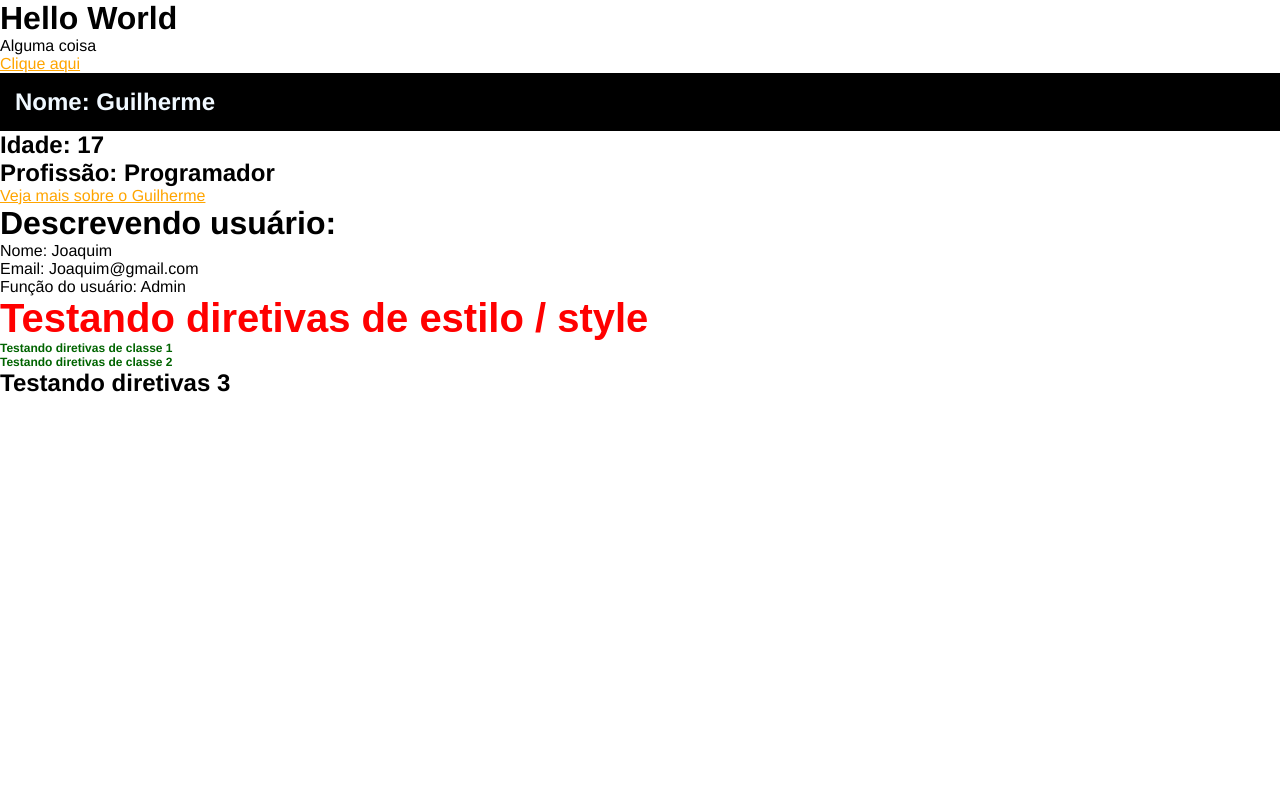
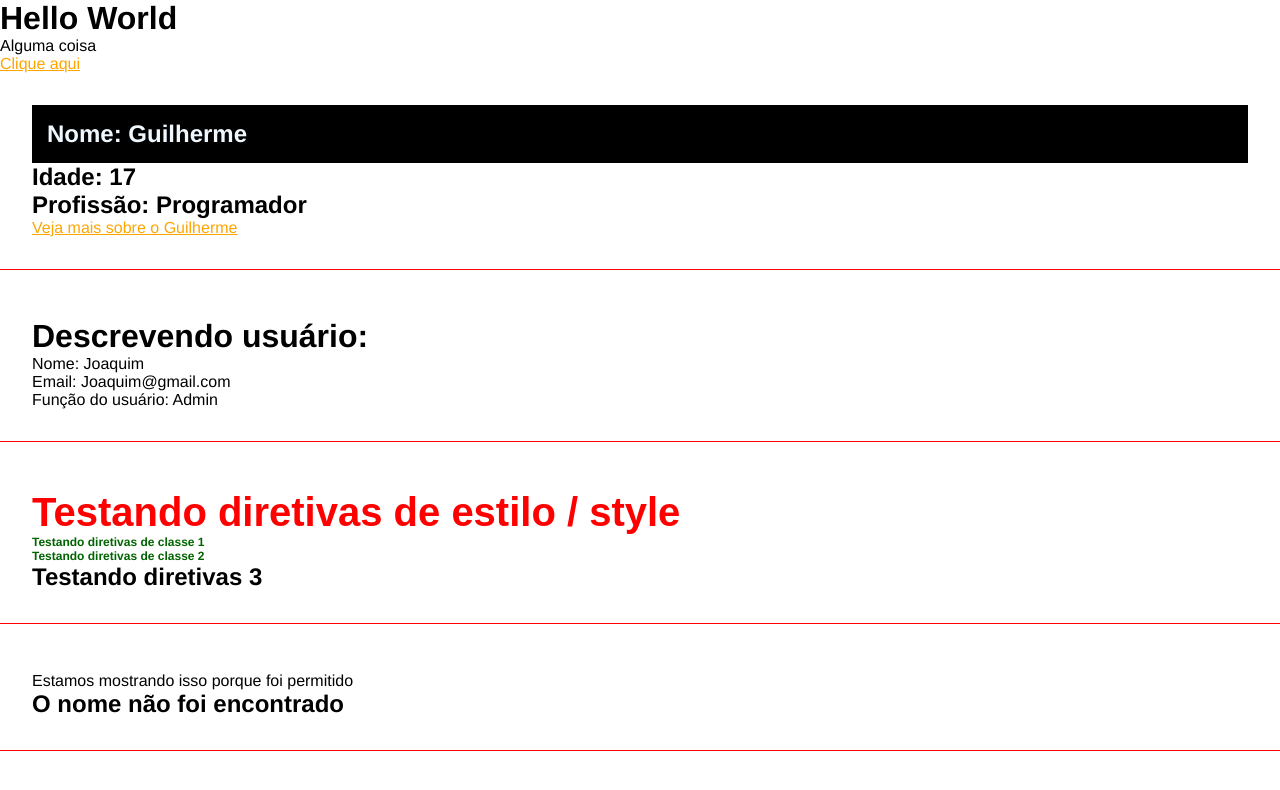
Before and after one commit to GuilhermeBerssanette/PrimeiroRepoAngular, an Angular app: page / in a window 1280 px wide. Shown: the top 790 px of the page. Built offline with nearby package versions, Linux system fonts and the light colour scheme.

Commit message:
Utilizando Condicional

```diff
--- a/src/app/app.component.html
+++ b/src/app/app.component.html
@@ -7,3 +7,4 @@
 <app-first-component> </app-first-component>
 <app-parent-component [name]="userName" [userData]="userData"> </app-parent-component>
 <app-directives-component> </app-directives-component>
+<app-if-component> </app-if-component>
--- a/src/app/app.component.ts
+++ b/src/app/app.component.ts
@@ -3,14 +3,14 @@ import { RouterOutlet } from '@angular/router';
 import { FirstComponentComponent } from "./components/first-component/first-component.component";
 import { ParentComponentComponent } from "./components/parentdata-component/parent-component.component";
 import { DirectivesComponentComponent } from "./components/directives-component/directives-component.component";
-
+import { IFComponentComponent } from "./components/if-component/if-component.component";
 
 @Component({
     selector: 'app-root',
     standalone: true,
     templateUrl: './app.component.html',
     styleUrl: './app.component.css',
-    imports: [RouterOutlet, FirstComponentComponent, ParentComponentComponent, DirectivesComponentComponent ]
+    imports: [RouterOutlet, FirstComponentComponent, ParentComponentComponent, DirectivesComponentComponent, IFComponentComponent ]
 
 })
 export class AppComponent {
--- a/src/app/components/directives-component/directives-component.component.html
+++ b/src/app/components/directives-component/directives-component.component.html
@@ -1,6 +1,8 @@
+<div class="class">
     <h2 [ngStyle]="{ 'font-size': size + 'px', 'font-family': font, color: color  }" >
         Testando diretivas de estilo / style
     </h2>
     <h2 [ngClass]="classes"> Testando diretivas de classe 1 </h2>
     <h2 [ngClass]="classes"> Testando diretivas de classe 2 </h2>
     <h2 [ngClass]="underline"> Testando diretivas 3 </h2>
+</div>
--- a/src/app/components/first-component/first-component.component.html
+++ b/src/app/components/first-component/first-component.component.html
@@ -1,6 +1,7 @@
-<h2 class="title">Nome: {{name}}</h2>
-<h2>Idade: {{age}}</h2>
-<h2>Profissão: {{job}}</h2>
-<div>
+<div class="class">
+    <h2 class="title">Nome: {{name}}</h2>
+    <h2>Idade: {{age}}</h2>
+    <h2>Profissão: {{job}}</h2>
+
     <a href="#">Veja mais sobre o Guilherme</a>
 </div>
--- /dev/null
+++ b/src/app/components/if-component/if-component.component.html
@@ -0,0 +1,10 @@
+<div class="class">
+    <div *ngIf="canShow"> Estamos mostrando isso porque foi permitido</div>
+    <h2 *ngIf="name === 'Guilherme'; else nameNotFound "> O nome é Guilherme </h2>
+    <ng-template #nameNotFound>
+        <div>
+            <h2> O nome não foi encontrado</h2>
+        </div>
+
+    </ng-template>
+</div>
--- /dev/null
+++ b/src/app/components/if-component/if-component.component.ts
@@ -0,0 +1,21 @@
+import { NgTemplateOutlet } from '@angular/common';
+import { NgIf } from '@angular/common';
+import { Component, OnInit } from '@angular/core';
+
+@Component({
+  selector: 'app-if-component',
+  standalone: true,
+  imports: [NgIf],
+  templateUrl: './if-component.component.html',
+  styleUrl: './if-component.component.css'
+})
+export class IFComponentComponent implements OnInit {
+  canShow: boolean = true
+  name = "João";
+
+  constructor() {}
+
+  ngOnInit(): void {}
+
+
+}
--- a/src/app/components/parentdata-component/parent-component.component.html
+++ b/src/app/components/parentdata-component/parent-component.component.html
@@ -1,4 +1,6 @@
+<div class="class">
 <h1> Descrevendo usuário: </h1>
 <p> Nome: {{ name }}</p>
 <p> Email: {{ userData.email }}</p>
 <p> Função do usuário: {{ userData.role}} </p>
+</div>
--- a/src/styles.css
+++ b/src/styles.css
@@ -7,3 +7,13 @@
 a {
     color: orange;
 }
+
+body {
+    padding-bottom: 500px;
+}
+
+.class {
+    border-bottom: 1px solid red;
+    padding: 2em;
+    margin-bottom: 1em;
+}
```
Also changed, not shown: src/app/components/if-component/if-component.component.css (added), 1 other file (tests, documents, lock files or other folders). Lines whose indentation alone changed are shown as unchanged.
